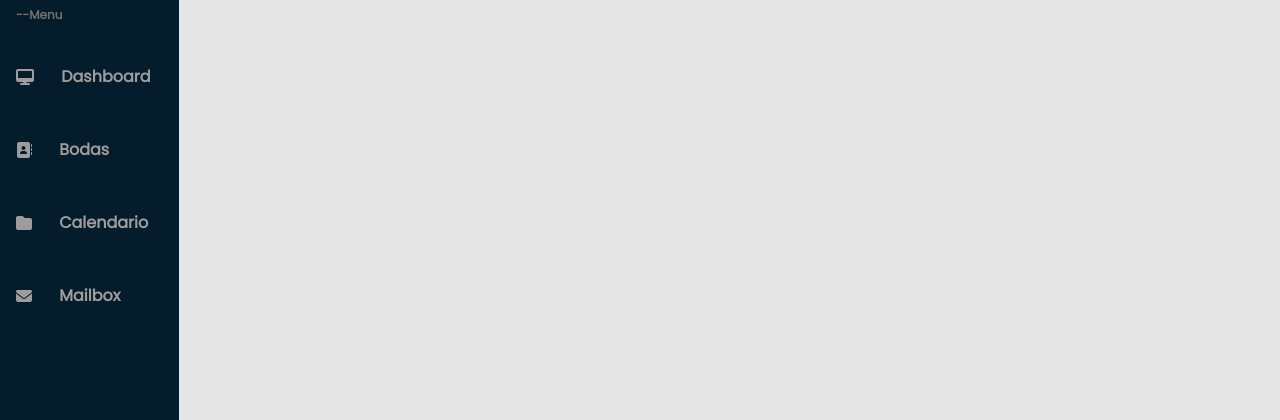
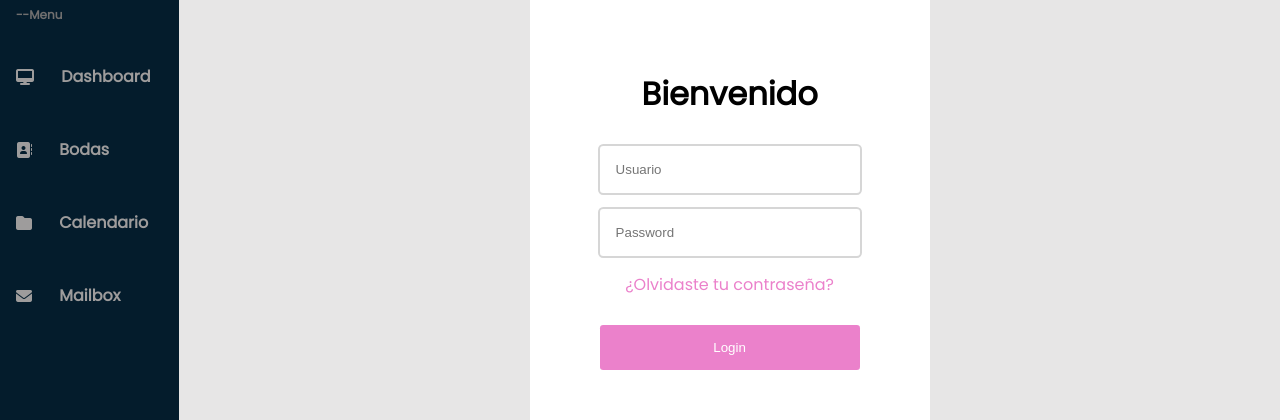
Before and after one commit to noeaviles/crm-bodas, a React (Create React App) app: page /login in a window 1280 px wide. Before the commit this address had no page. Shown: the part 170-590 px from the top of the page. Built offline with nearby package versions, Linux system fonts and the light colour scheme.

Commit message:
Se creo el login

```diff
--- a/src/App.js
+++ b/src/App.js
@@ -5,6 +5,7 @@ import Bodas from './routes/Bodas';
 import Calendario from './routes/Calendario';
 import Mailbox from './routes/Mailbox';
 import NotFound from './routes/NotFound';
+import Login from './components/Login';
 function App() {
 
   return (
@@ -16,6 +17,7 @@ function App() {
                   <Route path="bodas" element={<Bodas/>}/>
                   <Route path='calendario' element={<Calendario/>}/>
                   <Route path='mailbox' element={<Mailbox/>}/>
+                  <Route path='login' element={<Login/>}/>
                   <Route path='*' element={<NotFound/>}/>
               </Route>
           </Routes>
--- /dev/null
+++ b/src/components/Login.js
@@ -0,0 +1,25 @@
+import React from 'react'
+
+const Login = () => {
+  return (
+      <>
+        <div className='login-fondo'>
+            <div className='login-box'>
+                <div className='form'>
+                    <h2>Bienvenido</h2>
+                    <div className="inputs_login">
+                        <input type="text" name="usuario" placeholder="Usuario" required/>
+                        <input type="text" name="password" placeholder="Password" required/>
+                        <a src="#"><p>¿Olvidaste tu contraseña?</p></a>
+                    </div>
+                    <div className='btn_login'>
+                        <input type="submit" value="Login"/>
+                    </div>
+                </div>
+            </div>
+        </div>
+    </>
+  )
+}
+
+export default Login
--- a/src/index.css
+++ b/src/index.css
@@ -318,167 +318,66 @@ footer a{
     color: rgb(199, 194, 194);
 }
 
-
-
-  /*Login */
-.login{
-    display: flex;
-    width: 100%;
-    height: 100vh;
+/*Login*/
+.login-fondo{
+    display:flex;
     justify-content: center;
     align-items: center;
+    height: 100%;
 }
-.card-login{
-    background-color: #fff;
-    width: 30%;
-    height: 500px;
-    border-radius: 0.5rem;
+.login-box{
     display: flex;
     flex-direction: column;
     justify-content: center;
     align-items: center;
+    width: 400px;
+    height: 500px;
+    background-color:#fff;
+}
+.form{
+    display: flex;
+    flex-direction: column;
+    justify-content: space-between;
+    align-items: center;
+    width: 65%;
+    height: 60%;
+}
+.form h2{
+    font-size: 2rem;
+}
+.inputs_login{
+    display: flex;
+    flex-direction: column;
+    width: 100%;
 }
 
-.login-info{
-    width: 80%;
-    height: 100%;
+.inputs_login input:focus{
+    outline: 2px solid rgb(235, 129, 203);
+}
+.inputs_login input{
+    outline: 2px solid rgb(214, 214, 214);
+    border: none;
+    border-radius: 0.2rem;
     padding: 1rem;
-    display: flex;
-    flex-direction: column;
-    justify-content: space-around;
+    width: 100%;
 }
-.login-text{
+.inputs_login input{
+    margin-bottom: 1rem;
+}
+.inputs_login a{
+    color: rgb(235, 129, 203);
+    cursor: pointer;
     text-align: center;
 }
-form{
-    height: 280px;
-    display: flex;
-    flex-direction: column;
-    justify-content: space-evenly;
+.btn_login{
+    width: 100%;
 }
-form div:nth-child(3){
-    text-align: center;
-}
-label{
-    display: inline-block;
-}
-input{
-    display: block;
+.btn_login input{
     width: 100%;
-    height: 35px;
-    border: 2px solid rgb(218, 217, 217);
+    height: 45px;
+    background-color: rgb(235, 129, 203);
+    border: none;
     border-radius: 0.2rem;
-}
-
-.btn-glb{
-    width: 80px;
-    height:40px;
-    background-color: rgb(65, 182, 250);
-    border-radius: 0.2rem;
-    border: none;
     color: #fff;
     cursor: pointer;
 }
-.btn-glb:hover{
-    background-color: rgb(65, 182, 250,0.7);
-}
-
-/*Seccion Agenda*/
-.container-agenda{
-    padding: 1rem;
-    width: 100%;
-    display: grid;
-    grid-template-columns: repeat(3,1fr);
-    grid-template-rows: repeat(2,1fr);
-    gap:2rem;
-}
-.card-agenda{
-    background: rgba(255,255,255,1);
-    background: -moz-linear-gradient(top, rgba(255,255,255,1) 0%, rgba(255,255,255,1) 82%, rgba(153,133,66,1) 100%);
-    background: -webkit-gradient(left top, left bottom, color-stop(0%, rgba(255,255,255,1)), color-stop(82%, rgba(255,255,255,1)), color-stop(100%, rgba(153,133,66,1)));
-    background: -webkit-linear-gradient(top, rgba(255,255,255,1) 0%, rgba(255,255,255,1) 82%, rgba(153,133,66,1) 100%);
-    background: -o-linear-gradient(top, rgba(255,255,255,1) 0%, rgba(255,255,255,1) 82%, rgba(153,133,66,1) 100%);
-    background: -ms-linear-gradient(top, rgba(255,255,255,1) 0%, rgba(255,255,255,1) 82%, rgba(153,133,66,1) 100%);
-    background: linear-gradient(to bottom, rgba(255,255,255,1) 0%, rgba(255,255,255,1) 82%, rgba(153,133,66,1) 100%);
-    filter: progid:DXImageTransform.Microsoft.gradient( startColorstr='#ffffff', endColorstr='#998542', GradientType=0 );
-    height: 500px;
-    overflow: hidden;
-    display: flex;
-    flex-direction: column;
-    justify-content:space-evenly;
-    align-items: center;
-    text-align: center;
-    border-radius: 0.4rem;
-    padding: 1rem;
-    -webkit-transition: all 0.5s 0s ease;
-    -moz-transition: all 0.5s 0s ease;
-    -o-transition: all 0.5s 0s ease;
-    transition: all 0.5s 0s ease;
-}
-.card-agenda:hover{
-    box-shadow: 4px 11px 43px -14px rgba(0,0,0,0.47);
-    -webkit-box-shadow: 4px 11px 43px -14px rgba(0,0,0,0.47);
-    -moz-box-shadow: 4px 11px 43px -14px rgba(0,0,0,0.47);
-}
-.card-img img{
-    position: relative;
-    border-radius: 50%;
-    height: 200px;
-    height: 200px;
-    object-fit: cover;
-    transition: all 0.3s ease;
-    border-top: 8px solid rgb(153, 133, 66);
-    border-bottom: 8px solid rgb(153, 133, 66);
-}
-.container-agenda .card-agenda:nth-child(1){
-    grid-column: 1/2;
-}
-.container-agenda .card-agenda:nth-child(2){
-    grid-column: 2/3;
-}
-.container-agenda .card-agenda:nth-child(3){
-    grid-column: 3/4;
-}
-.container-agenda .card-agenda:nth-child(4){
-    grid-column: 1/2;
-}
-.container-agenda .card-agenda:nth-child(5){
-    grid-column: 2/3;
-}
-.container-agenda .card-agenda:nth-child(6){
-    grid-column: 3/4;
-}
-
-.agenda-contacto{
-    height: auto;
-    width: 100%;
-    display: flex;
-    flex-direction: column;
-    align-items: center;
-    justify-content: center;
-}
-.agenda-contacto h6{
-    padding-top: 20px;
-}
-.info-contacto{
-    display: flex;
-    flex-direction: column;
-    justify-content: center;
-    align-items: center;
-}
-.info-contacto div{
-    width:100%;
-    display: flex;
-    justify-content: center;
-}
-.info-contacto div i{
-    padding-right: 0.5rem;
-}
-.container-iconos{
-    width: 40%;
-    display: flex;
-    justify-content: space-evenly;
-}
-.card-agenda h3{
-    color: rgb(153, 133, 66);
-}
```
